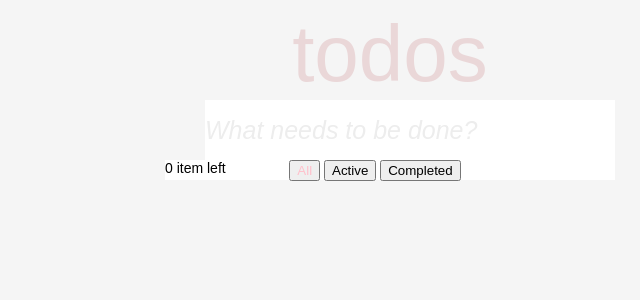
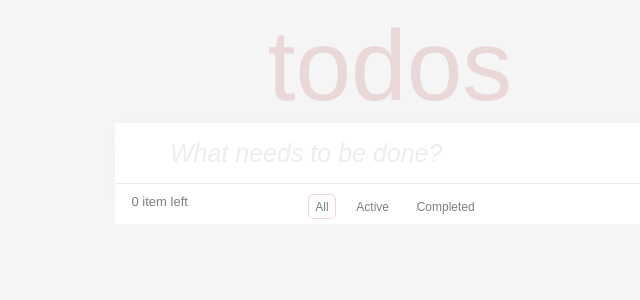
Before and after one commit to jackale/Train-ing, a PHP site: page / in a window 1280 px wide. Shown: the top 300 px of the page, without its empty margins (250-890 px from the left). Run offline with PHP 8.4, Linux system fonts and the light colour scheme.

Commit message:
style周り

```diff
--- a/todomvc/backbone/css/main.css
+++ b/todomvc/backbone/css/main.css
@@ -1,7 +1,7 @@
 body {
     background-color: #F5F5F5;
-    font-family: "Hiragino Kaku Gothic ProN", Meiryo, sans-serif;
-
+	font-family: 'Helvetica Neue', Helvetica, Arial, sans-serif;
+	font-weight: 300;
 }
 #content {
     width: 750px;
@@ -9,14 +9,14 @@ body {
 }
 
 header {
-    font-size: 80px;
+    font-size: 100px;
     font-weight: lighter;
     text-align: center;
     color: #EAD7D8;
 }
 
 #card-box {
-    width: 450px;
+    width: 550px;
     margin: 0px auto;
     position: relative;
 
@@ -26,6 +26,7 @@ header {
     /* デフォルトのスタイルを消す */
     /* margin: 0; */
 	padding: 0;
+
     background: none;
     border: none;
     border-radius: 0;
@@ -34,53 +35,74 @@ header {
     -moz-appearance: none;
     appearance: none;
     /* スタイルを適用 */
-    width: 410px;
-    height: 60px;
     background-color: white;
 	font-size: 25px;
+	font-weight: 300;
 }
 
+#card-box-list {
+	filter: drop-shadow(10px 10px 10px #EBEBEB);
+}
 #card-box-generator {
     position: relative;
 	height: 60px;
+	filter: drop-shadow(10px 10px 10px #EBEBEB);
 }
 
 #card-box-generator #switch-all-checkbox {
     position: absolute;
     left: 0;
-    width: 40px;
+    width: 10%;
 	height: 100%;
+	background-color: white;
 }
-#card-box-generator #switch-all-checkbox[data-enabled="true"] {
-    background-color: pink;
+#card-box-generator #switch-all-checkbox[data-action="complete"] {
+	background-size: 20px;
+	background-position: 20px 30px;
+	background-repeat: no-repeat;
+	background-image: url('../img/complete.png');
 }
-#card-box-generator #switch-all-checkbox[data-enabled="false"] {
-    background-color: white;
+#card-box-generator #switch-all-checkbox[data-action="uncomplete"] {
+	background-size: 20px;
+	background-position: 20px 30px;
+	background-repeat: no-repeat;
+	background-image: url('../img/uncomplete.png');
 }
 
 #card-box-generator .card-generate-textarea {
     position: absolute;
-    left: 40px;
-    width: 710px;
+    left: 10%;
+    width: 90%;
     height: 100%;
-
+}
+#card-box-generator .card-generate-textarea input {
+    width: 100%;
+    height: 100%;
 }
 
 .card {
     background-color: white;
     height: 60px;
 	position: relative;
+	border-top: 1px solid #EBEBEB;
+	cursor: default;
 }
 
 .card .card-checkbox {
     position: absolute;
     left: 0;
-    width: 40px;
+    width: 10%;
 	height: inherit;
+	background-image: url('../img/check_waku.png');
+	background-size: 40px;
+	background-position: 5px 10px;
+	background-repeat: no-repeat;
 }
 
 .card[data-completed="true"] .card-checkbox{
-    background-color: lightgreen;
+	/* background-color: lightgreen; */
+	background-image: url('../img/check.png');
+
 }
 .card[data-completed="true"] .card-text{
     text-decoration: line-through;
@@ -90,52 +112,63 @@ header {
     text-decoration: none;
 }
 
-.card .card-text {
+.card .card-text, .card-text-edit{
     position: absolute;
-    left: 40px;
-    width: 370px;
-    height: 100%;
+    left: 10%;
+    width: 75%;
     padding: 20px 0px;
     word-wrap: break-word;
 }
 
-.card .card-text-edit {
-    position: absolute;
-    left: 40px;
-    width: 410px;
+
+.card .card-text-edit{
+	width: 90%
+}
+.card .card-text-edit input {
+	width: 100%;
 	height: 100%;
-    background-color: black;
 }
 
 .card .card-delete-area {
     position: absolute;
-    left: 410px;
-    width: 40px;
+    left: 85%;
+    width: 15%;
     height: 100%;
-    color: red;
+	color: #EAD7D8;
+	padding-top: 10px;
+	text-align: center;
+	font-size: 30px;
+}
+
+.card .card-delete-area:hover {
+	color: rgb(204, 171, 172);
 }
 
 #card-box-footer {
     background-color: white;
-    height: 20px;
+    height: 40px;
     position: relative;
-    font-size: 14px;
-
+	font-size: 13px;
+	border-top: 1px solid #EBEBEB;
+	color: #7F7F7F;
 }
 .card-left-num {
     position: absolute;
-    left: 0;
-    width: 100px;
+    left: 3%;
+	width: 20%;
+	padding-top: 10px;
 }
 .card-display-switch {
     position: absolute;
-    left: 100px;
-    width: 220px;
+	left: 23%;
+	padding-top: 10px;
+    width: 54%;
     text-align: center;
 }
 .card-clear-completed {
     position: absolute;
-    left: 320px;
+	left: 77%;
+	padding-top: 10px;
 	width: 130px;
 }
 
@@ -145,9 +178,33 @@ header {
 ::-ms-input-placeholder     { color: #EDEDED; font-style: italic;} /* IE */
 
 
+.btn-filter-list {
+    background: none;
+    border: 1px solid white;
+    border-radius: 5px;
+    outline: none;
+    -webkit-appearance: none;
+    -moz-appearance: none;
+	appearance: none;
+	color: #7F7F7F;
+	margin-left: 10px;
+	cursor: pointer;
+	font-size: 12px;
+	height: 25px;
+}
+
+.btn-filter-list:hover {
+	border: 1px solid rgb(235, 224, 225);
+}
+
 .btn-filter-list[data-selected="true"] {
-    color: pink;
+    border: 1px solid #F0D5D6;
 }
-.btn-filter-list[data-selected="false"] {
 
+#clear-all-completed {
+	color: #7F7F7F;
+	text-decoration: none;
 }
+#clear-all-completed:hover {
+	text-decoration: underline;
+}
--- a/todomvc/backbone/index.html
+++ b/todomvc/backbone/index.html
@@ -3,13 +3,13 @@
 <head>
     <meta charset="UTF-8">
     <meta http-equiv="X-UA-Compatible" content="ie=edge">
-    <title>[CLONE] jQuery・TodoMVC</title>
+    <title>[CLONE] Backbone・TodoMVC</title>
     <link rel="stylesheet" href="css/main.css">
 </head>
 <body>
     <div id="content">
         <div id="card-box">
-            <header>todos <!-- [FIXME] 画像にする --> </header>
+			<header>todos</header>
 			<div id="card-box-generator">
 				<div id="switch-all-checkbox"></div>
 				<div class="card-generate-textarea">
@@ -39,7 +39,7 @@
             <div class="card-text-edit" style="display: none;">
                 <input type="text">
             </div>
-            <div class="card-delete-area">X</div>
+            <div class="card-delete-area"></div>
         </div>
     </script>
 
```
Also changed, not shown: todomvc/backbone/js/main.js (+28 -5 lines), todomvc/backbone/img/check.png (added), todomvc/backbone/img/check_waku.png (added), todomvc/backbone/img/complete.png (added), todomvc/backbone/img/uncomplete.png (added). Lines whose indentation alone changed are shown as unchanged.
